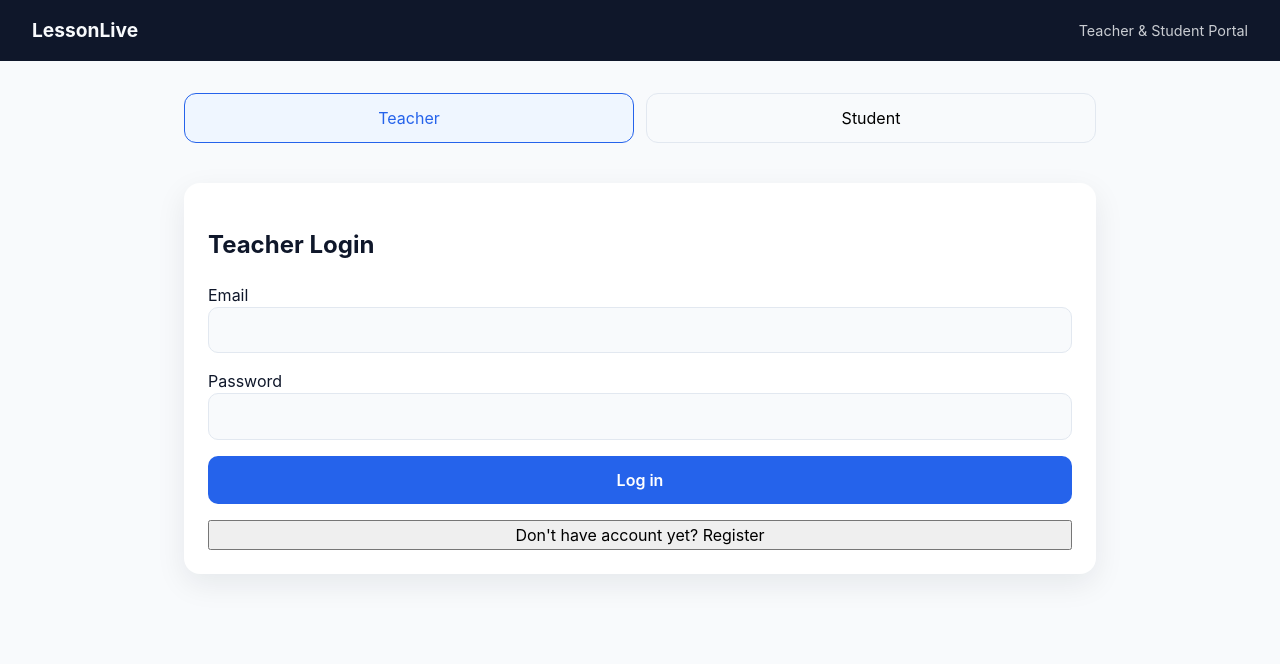
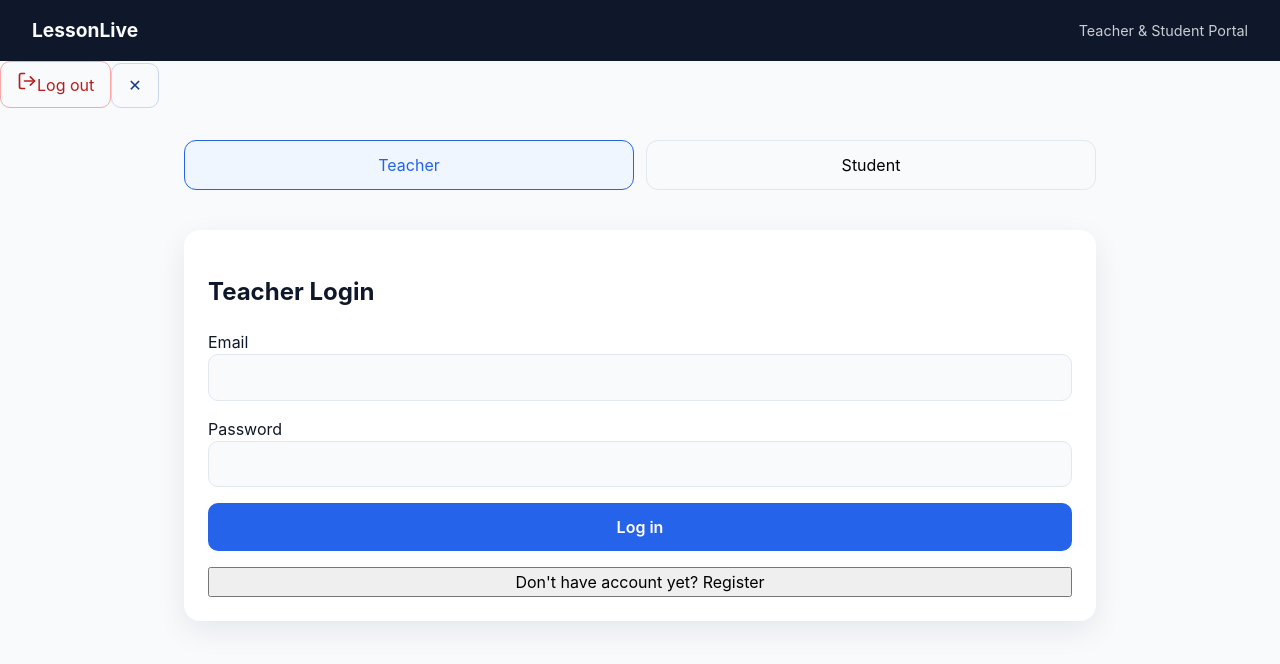
Before and after one commit to temesgensida-code/LessonLive, a React app in the folder frontend/: page / in a window 1280 px wide. Shown: the top 664 px of the page. Built offline with nearby package versions, Linux system fonts and the light colour scheme; the HTML template or start-up script is replaced by a standard one.

Commit message:
layout added

```diff
--- a/frontend/src/components/Layout.jsx
+++ b/frontend/src/components/Layout.jsx
@@ -1,6 +1,9 @@
+import { useState } from 'react'
 import { Link } from 'react-router-dom'
 
 function Layout({ children, me, onLogout }) {
+  const [sidebarOpen, setSidebarOpen] = useState(false)
+
   return (
     <div className="page">
       <header className="topbar">
@@ -11,8 +14,8 @@ function Layout({ children, me, onLogout }) {
           {me?.authenticated ? (
             <>
               <span className="nav-user">{me.email}</span>
-              <button type="button" className="ghost" onClick={onLogout}>
-                Log out
+              <button type="button" className="ghost" onClick={() => setSidebarOpen(true)}>
+                ☰ Menu
               </button>
             </>
           ) : (
@@ -20,6 +23,30 @@ function Layout({ children, me, onLogout }) {
           )}
         </nav>
       </header>
+
+      {/* Sidebar Overlay */}
+      <div className={`sidebar-overlay ${sidebarOpen ? 'open' : ''}`} onClick={() => setSidebarOpen(false)} />
+
+      {/* Sidebar */}
+      <aside className={`sidebar ${sidebarOpen ? 'open' : ''}`}>
+        <div className="sidebar-header">
+          <button type="button" className="ghost danger logout-btn" onClick={onLogout}>
+            <svg xmlns="http://www.w3.org/2000/svg" width="20" height="20" viewBox="0 0 24 24" fill="none" stroke="currentColor" strokeWidth="2" strokeLinecap="round" strokeLinejoin="round">
+              <path d="M9 21H5a2 2 0 0 1-2-2V5a2 2 0 0 1 2-2h4"></path>
+              <polyline points="16 17 21 12 16 7"></polyline>
+              <line x1="21" y1="12" x2="9" y2="12"></line>
+            </svg>
+            Log out
+          </button>
+          <button type="button" className="ghost close-btn" onClick={() => setSidebarOpen(false)}>
+            ✕
+          </button>
+        </div>
+        <div className="sidebar-content" id="sidebar-portal-target">
+          {/* Page-specific content will be rendered here via Portal */}
+        </div>
+      </aside>
+
       <main className="content">{children}</main>
     </div>
   )
```
